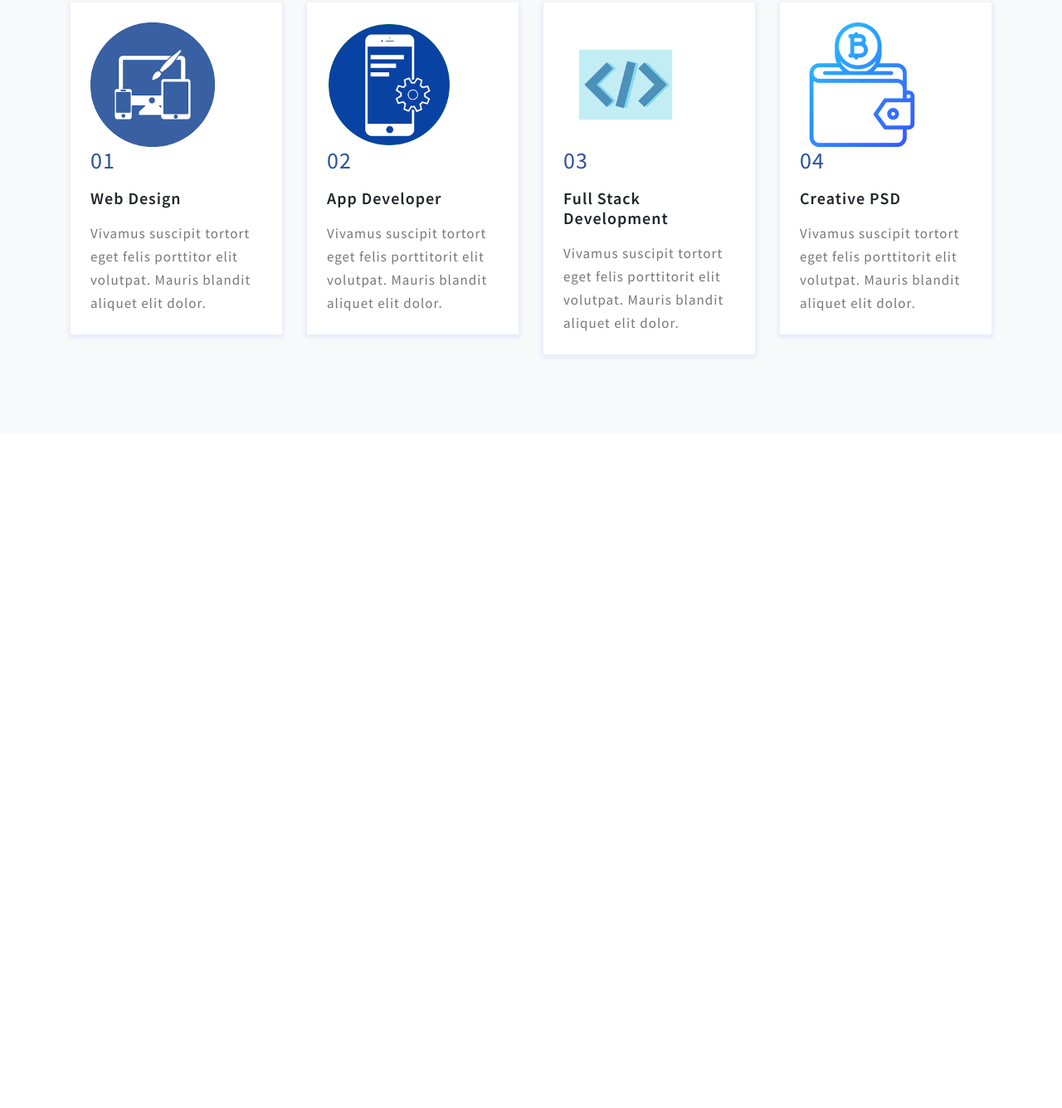
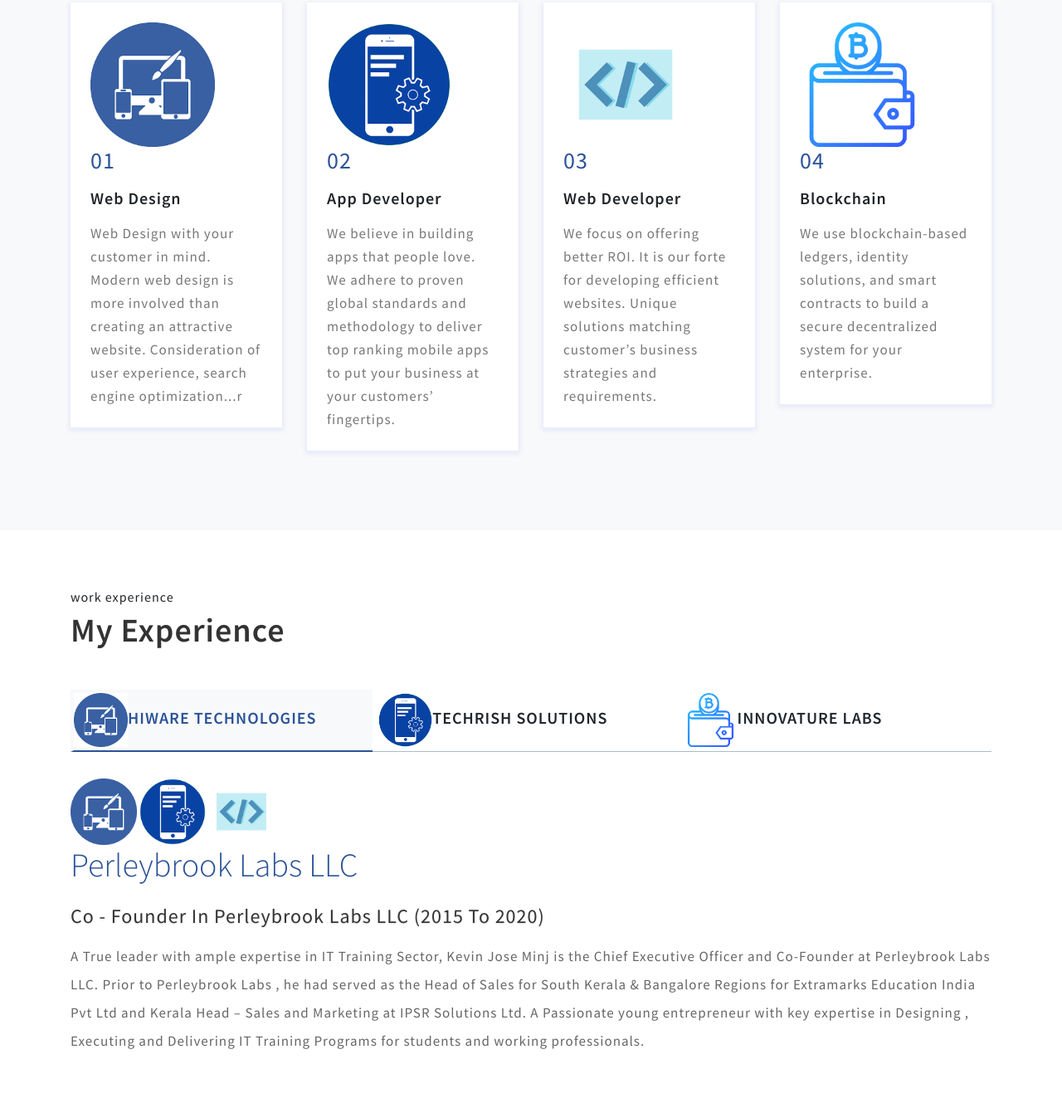
Before and after one commit to kevinjoseminj/static-personal-website, a plain HTML site: page index.html in a window 1280 px wide. Shown: the part 1669-3004 px from the top of the page at 83% size. Before the commit the page ends 2192 px from the top, so only its background shows below. Drawn offline with Linux system fonts and the light colour scheme.

Commit message:
Added work experiences

```diff
--- a/index.html
+++ b/index.html
@@ -141,7 +141,7 @@
 					<img src="images/s1.png" alt="" class="img-fluid" />
 					<h3>01</h3>
 					<h4 class="mt-3">Web Design</h4>
-					<p class="mt-3">Vivamus suscipit tortort eget felis porttitor elit volutpat. Mauris blandit aliquet elit dolor.</p>
+					<p class="mt-3">Web Design with your customer in mind. Modern web design is more involved than creating an attractive website. Consideration of user experience, search engine optimization...r</p>
 				  </div>
 				</div>
 			</div>
@@ -151,7 +151,7 @@
 					<img src="images/s2.png" alt="" class="img-fluid" />
 					<h3>02</h3>
 					<h4 class="mt-3">App Developer</h4>
-					<p class="mt-3">Vivamus suscipit tortort eget felis porttitorit elit volutpat. Mauris blandit aliquet elit dolor.</p>
+					<p class="mt-3">We believe in building apps that people love. We adhere to proven global standards and methodology to deliver top ranking mobile apps to put your business at your customers’ fingertips.</p>
 				  </div>
 				</div>
 			</div>
@@ -160,8 +160,8 @@
 				  <div class="panel-thumbnail">
 					<img src="images/s3.png" alt="" class="img-fluid" />
 					<h3>03</h3>
-					<h4 class="mt-3">Full Stack Development</h4>
-					<p class="mt-3">Vivamus suscipit tortort eget felis porttitorit elit volutpat. Mauris blandit aliquet elit dolor.</p>
+					<h4 class="mt-3">Web Developer</h4>
+					<p class="mt-3">We focus on offering better ROI. It is our forte for developing efficient websites. Unique solutions matching customer’s business strategies and requirements.</p>
 				  </div>
 				</div>
 			</div>
@@ -170,8 +170,8 @@
 				  <div class="panel-thumbnail">
 					<img src="images/s4.png" alt="" class="img-fluid" />
 					<h3>04</h3>
-					<h4 class="mt-3">Creative PSD</h4>
-					<p class="mt-3">Vivamus suscipit tortort eget felis porttitorit elit volutpat. Mauris blandit aliquet elit dolor.</p>
+					<h4 class="mt-3">Blockchain</h4>
+					<p class="mt-3">We use blockchain-based ledgers, identity solutions, and smart contracts to build a secure decentralized system for your enterprise.</p>
 				  </div>
 				</div>
 			</div>
@@ -180,5 +180,49 @@
 </section>
 <!-- //services -->
 
+
+<!-- process -->
+<section class="experience py-5" id="experience">
+	<div class="container py-3">
+		<p class="paragraph">work experience</p>
+		<h3 class="heading mb-sm-5 mb-4">My Experience</h3>
+		<div class="middile-inner-con">
+			<div class="tab-main mx-auto">
+
+				<input id="tab1" type="radio" name="tabs" checked>
+				<label for="tab1"><img src="images/s1.png" alt="" class="img-fluid" />Hiware Technologies</label>
+
+				<input id="tab2" type="radio" name="tabs">
+				<label for="tab2"><img src="images/s2.png" alt="" class="img-fluid" />Techrish Solutions</label>
+
+				<input id="tab3" type="radio" name="tabs">
+				<label for="tab3"><img src="images/s4.png" alt="" class="img-fluid" />Innovature Labs</label>
+
+				<section id="content1">
+					<div class="menu-grids">
+						<div class="t-in">
+							<div class="text-info-sec">
+								<div class="service-in text-left">
+									<div class="card" >
+										<div class="card-body p-0">
+										<img src="images/s1.png" alt="" class="img-fluid"/>
+										<img src="images/s2.png" alt="" class="img-fluid"/>
+										<img src="images/s3.png" alt="" class="img-fluid"/>
+											<h3 class="mb-md-4">Perleybrook Labs LLC </h3>
+											<h5 class="my-3 card-title" data-aos="fade-left">Co - Founder in Perleybrook Labs LLC (2015 to 2020)</h5>
+											<p class="card-text" data-aos="fade-left">A True leader with ample expertise in IT Training Sector, Kevin Jose Minj is the Chief Executive Officer and Co-Founder at Perleybrook Labs LLC. Prior to Perleybrook Labs , he had served as the Head of Sales for South Kerala & Bangalore Regions for Extramarks Education India Pvt Ltd and Kerala Head – Sales and Marketing at IPSR Solutions Ltd. A Passionate young entrepreneur with key expertise in Designing , Executing and Delivering IT Training Programs for students and working professionals. </p>
+										</div>
+									</div>
+								</div>
+							</div>
+						</div>
+					</div>
+                </section>
+<!-- //process -->
+
+
+
+
+
 </body>
 </html>
```
